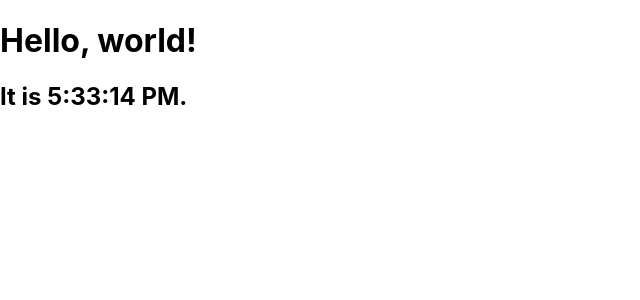
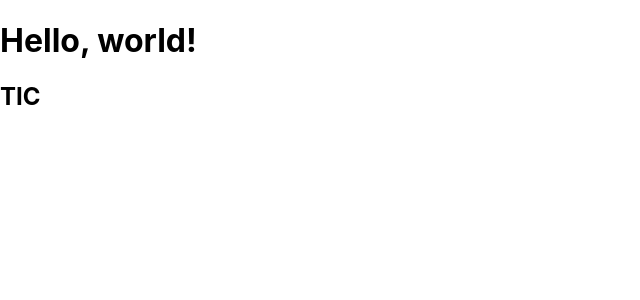
Before and after one commit to robbiegay/react-adv, a React (Create React App) app: page / in a window 1280 px wide. Shown: the top 300 px of the page, without its empty margins (0-640 px from the left). Built offline with nearby package versions, Linux system fonts and the light colour scheme.

Commit message:
Worked through React MC 6 and 7

```diff
--- a/src/App.js
+++ b/src/App.js
@@ -4,7 +4,7 @@ import './App.css';
 class Clock extends React.Component {
   constructor(props) {
     super(props);
-    this.state = {date: new Date()};
+    this.state = { date: new Date() };
   }
 
   componentDidMount() {
@@ -28,7 +28,11 @@ class Clock extends React.Component {
     return (
       <div>
         <h1>Hello, world!</h1>
-        <h2>It is {this.state.date.toLocaleTimeString()}.</h2>
+        {console.log(this.state.date.getSeconds() % 2 === 0)}
+        {this.state.date.getSeconds() % 2 === 0 ?
+          <h2>TIC</h2> :
+          <h2>TOC</h2>
+        }
       </div>
     );
   }
```
